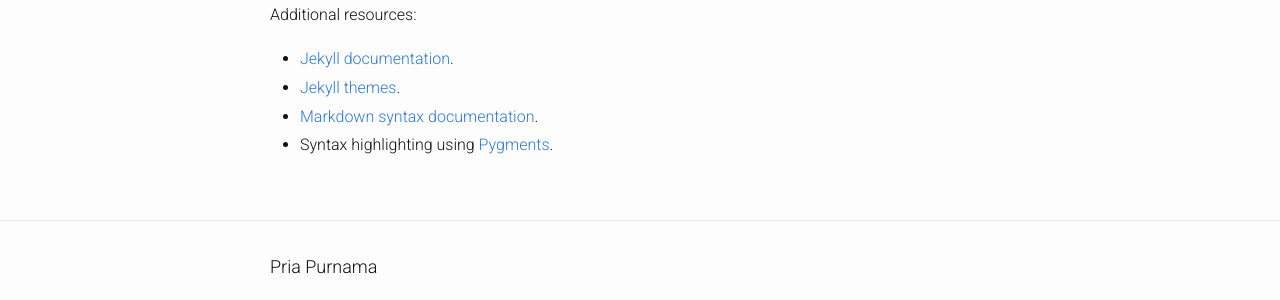
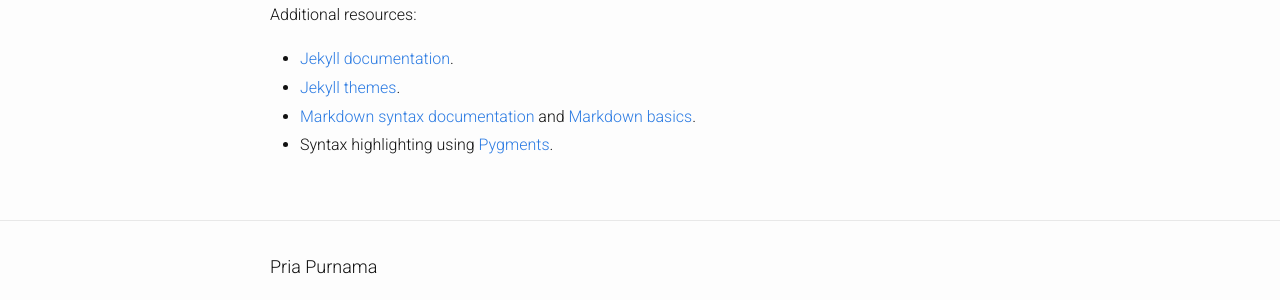
Before and after one commit to priapu/priapu.github.io, a Jekyll site: the page built from _posts/2015-02-06-how-to-start-blogging-in-github.md, in a window 1280 px wide. Shown: the part 609-909 px from the top of the page. Built offline with Jekyll 4.4.1, drawn with Linux system fonts in a browser that asks for light colours.

Commit message:
Fixed bullets (again) on first post.

```diff
--- a/_posts/2015-02-06-how-to-start-blogging-in-github.md
+++ b/_posts/2015-02-06-how-to-start-blogging-in-github.md
@@ -19,7 +19,8 @@
 * Profit!
 
 Additional resources:
+
 * [Jekyll documentation](http://jekyllrb.com/docs/home/).
 * [Jekyll themes](http://jekyllthemes.org/).
-* [Markdown syntax documentation](http://daringfireball.net/projects/markdown/syntax).
+* [Markdown syntax documentation](http://daringfireball.net/projects/markdown/syntax) and [Markdown basics](https://help.github.com/articles/markdown-basics/).
 * Syntax highlighting using [Pygments](http://pygments.org/).
```
